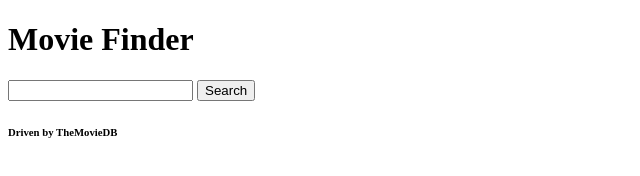
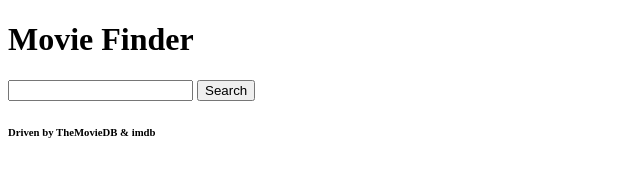
Before and after one commit to tbae2/movie_poster_finder, a plain HTML site: page index.html in a window 1280 px wide. Shown: the full height of the page, 0-640 px from the left. Drawn offline with Linux system fonts and the light colour scheme.

Commit message:
bunsen labs confirm setup

```diff
--- a/index.html
+++ b/index.html
@@ -25,7 +25,7 @@
 
         </div>
         <div class="footer">
-        <h6>Driven by TheMovieDB</h6>
+        <h6>Driven by TheMovieDB & imdb</h6>
         </div>
              <script type="text/javascript" src="./js/jquery-2.2.3.js"></script>
         <script type="text/javascript" src="./js/base.js"></script>
```
